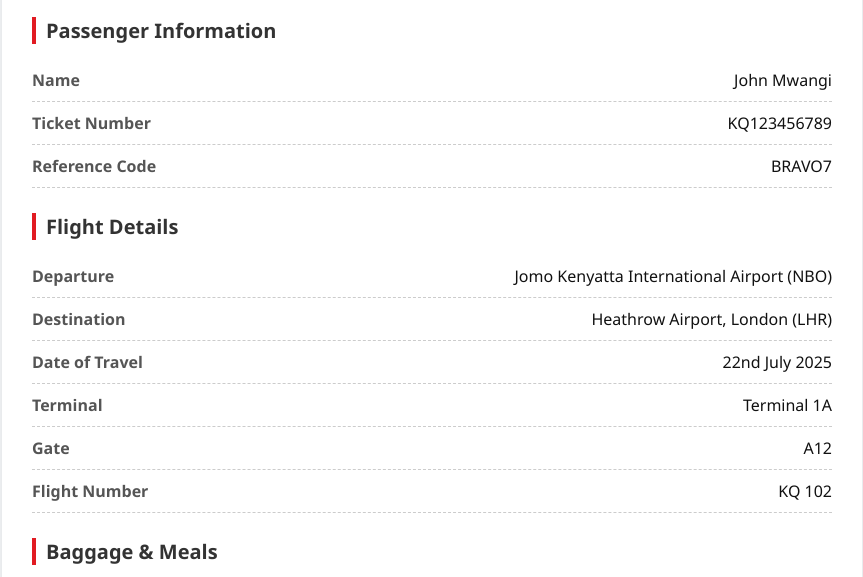
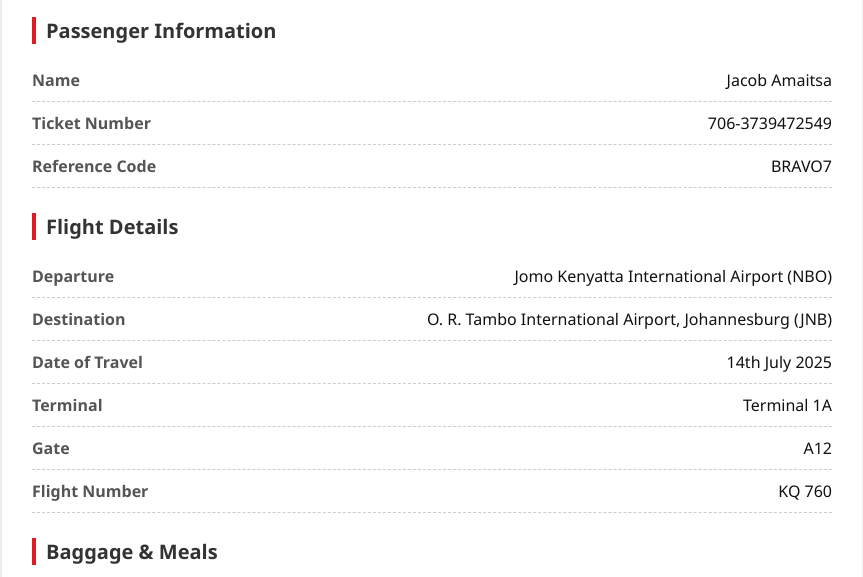
Before and after one commit to CashWayAppRegulatedCentralBankOfAmerica/fly, a plain HTML site: page index.html in a window 1280 px wide. Shown: the part 156-733 px from the top of the page, without its empty margins (208-1071 px from the left). Drawn offline with Linux system fonts and the light colour scheme.

Commit message:
Update index.html

```diff
--- a/index.html
+++ b/index.html
@@ -104,11 +104,11 @@
       <h2>Passenger Information</h2>
       <div class="info-row">
         <div class="info-label">Name</div>
-        <div class="info-value">John Mwangi</div>
+        <div class="info-value">Jacob Amaitsa</div>
       </div>
       <div class="info-row">
         <div class="info-label">Ticket Number</div>
-        <div class="info-value">KQ123456789</div>
+        <div class="info-value">706-3739472549</div>
       </div>
       <div class="info-row">
         <div class="info-label">Reference Code</div>
@@ -124,11 +124,11 @@
       </div>
       <div class="info-row">
         <div class="info-label">Destination</div>
-        <div class="info-value">Heathrow Airport, London (LHR)</div>
+        <div class="info-value">O. R. Tambo International Airport, Johannesburg (JNB)</div>
       </div>
       <div class="info-row">
         <div class="info-label">Date of Travel</div>
-        <div class="info-value">22nd July 2025</div>
+        <div class="info-value">14th July 2025</div>
       </div>
       <div class="info-row">
         <div class="info-label">Terminal</div>
@@ -140,7 +140,7 @@
       </div>
       <div class="info-row">
         <div class="info-label">Flight Number</div>
-        <div class="info-value">KQ 102</div>
+        <div class="info-value">KQ 760</div>
       </div>
     </div>
 
```
